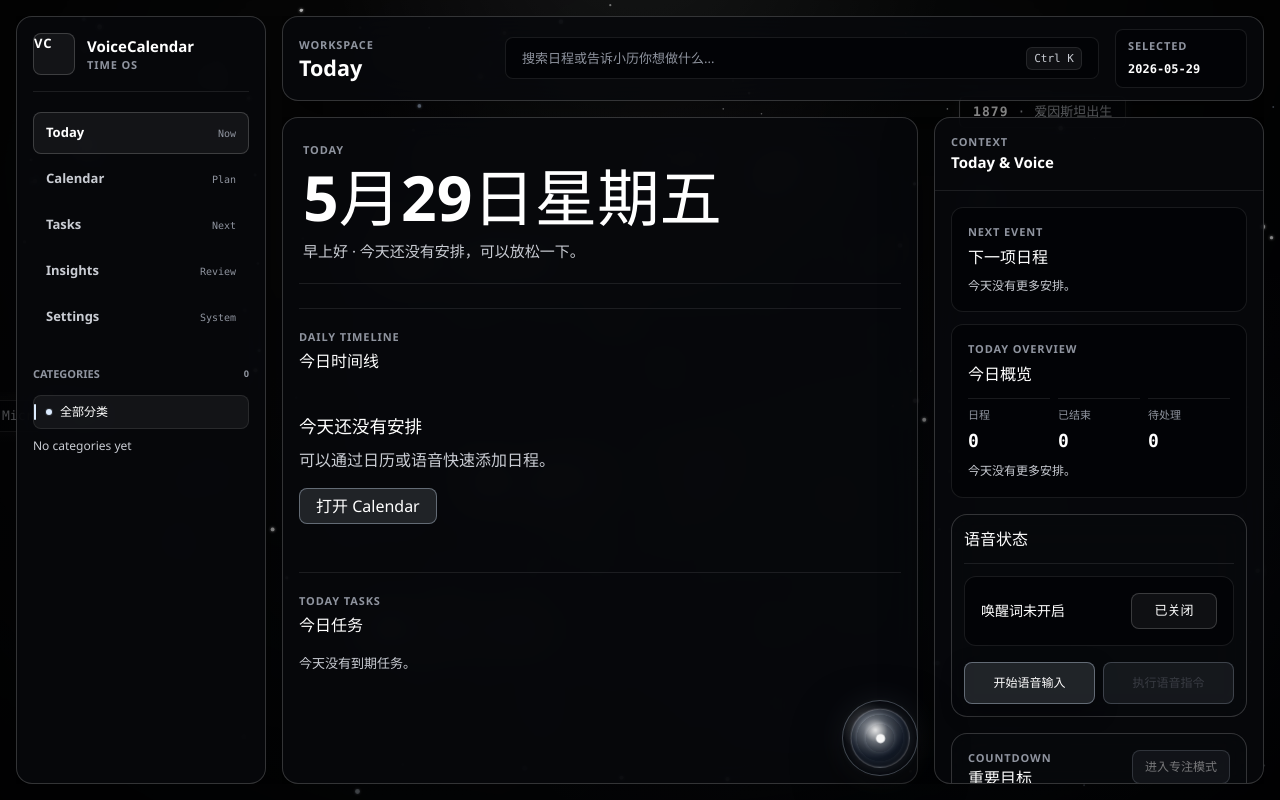
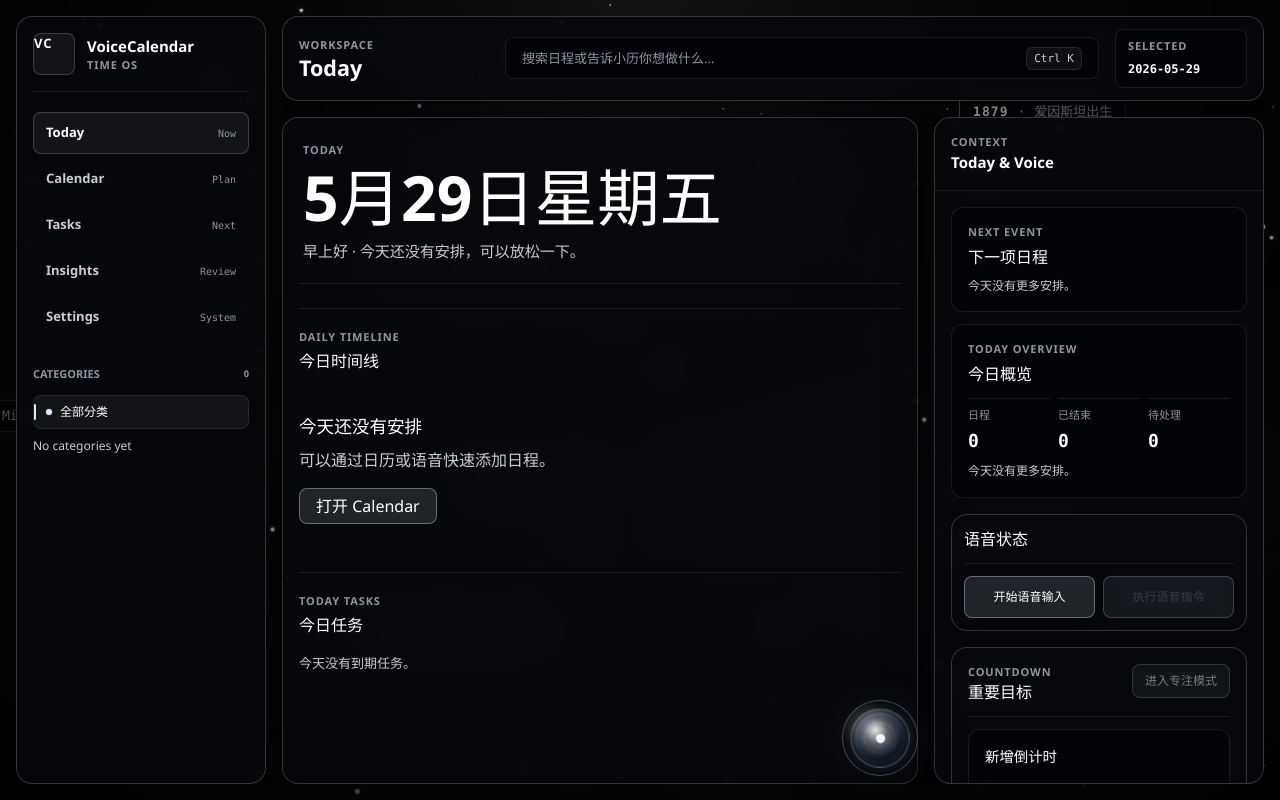
Before and after one commit to rp7se/voice-calendar, a React (Vite) app: page / in a window 1280 px wide. Built offline with nearby package versions, Linux system fonts and the light colour scheme.

Commit message:
fix: 移除语音状态面板中的唤醒词展示

```diff
--- a/src/components/VoiceControl.tsx
+++ b/src/components/VoiceControl.tsx
@@ -157,7 +157,7 @@ export default function VoiceControl({
     stopListening,
   } = useSpeechRecognition()
   const [feedback, setFeedback] = useState<ExecutionFeedback | null>(null)
-  const [wakeWordEnabled, setWakeWordEnabled] = useState(false)
+  const [wakeWordEnabled] = useState(false)
   const [runtimePhase, setRuntimePhase] = useState<VoiceRuntimePhase>('idle')
   const lastExecutedRef = useRef('')
   const lastListenSignalRef = useRef(listenSignal)
@@ -428,20 +428,6 @@ export default function VoiceControl({
         </p>
       ) : (
         <>
-          <div className="wake-word-setting">
-            <div className="wake-word-copy">
-              <strong>{wakeWordEnabled ? '唤醒词已开启' : '唤醒词未开启'}</strong>
-            </div>
-            <button
-              type="button"
-              className={`wake-word-toggle${wakeWordEnabled ? ' wake-word-toggle--active' : ''}`}
-              aria-pressed={wakeWordEnabled}
-              onClick={() => setWakeWordEnabled((enabled) => !enabled)}
-            >
-              {wakeWordEnabled ? '已开启' : '已关闭'}
-            </button>
-          </div>
-
           <div className="voice-actions">
             <button
               type="button"
```
